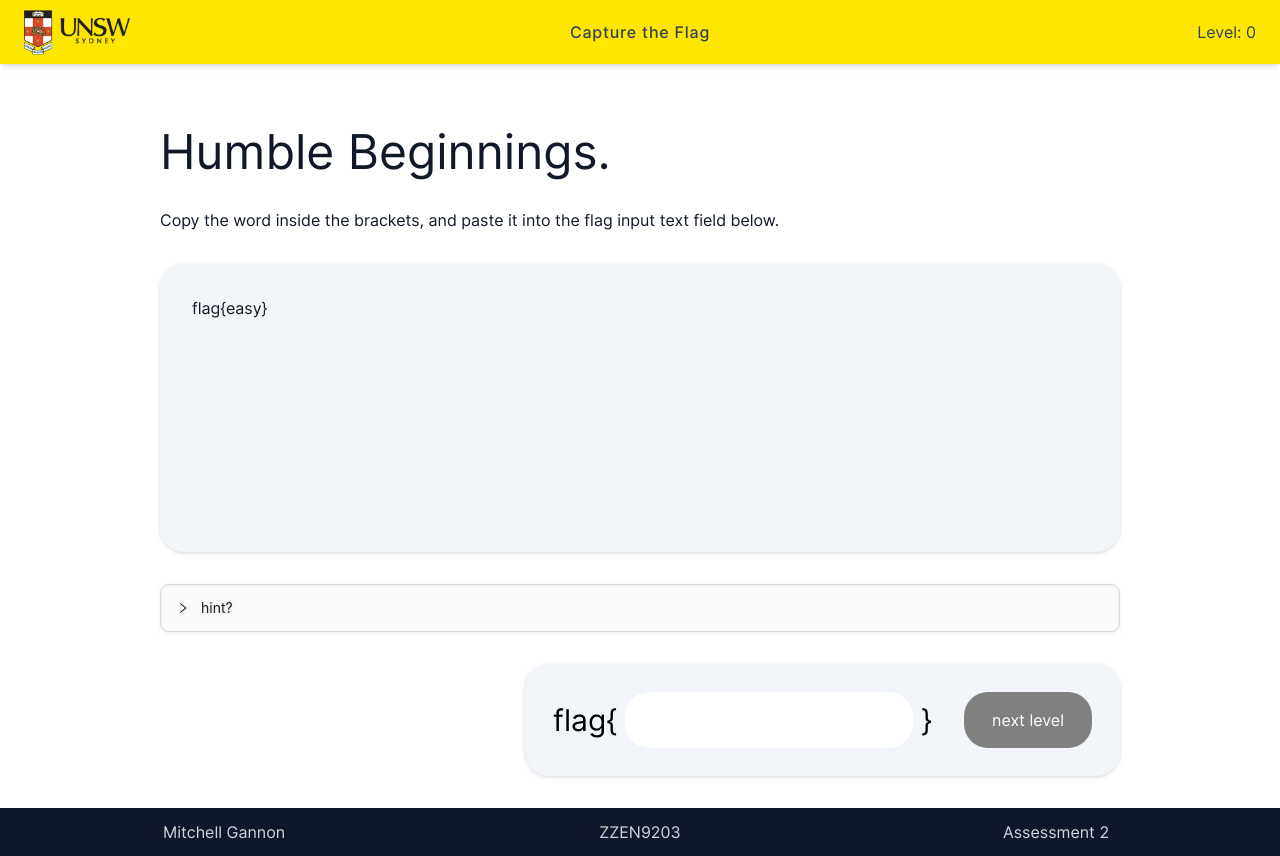
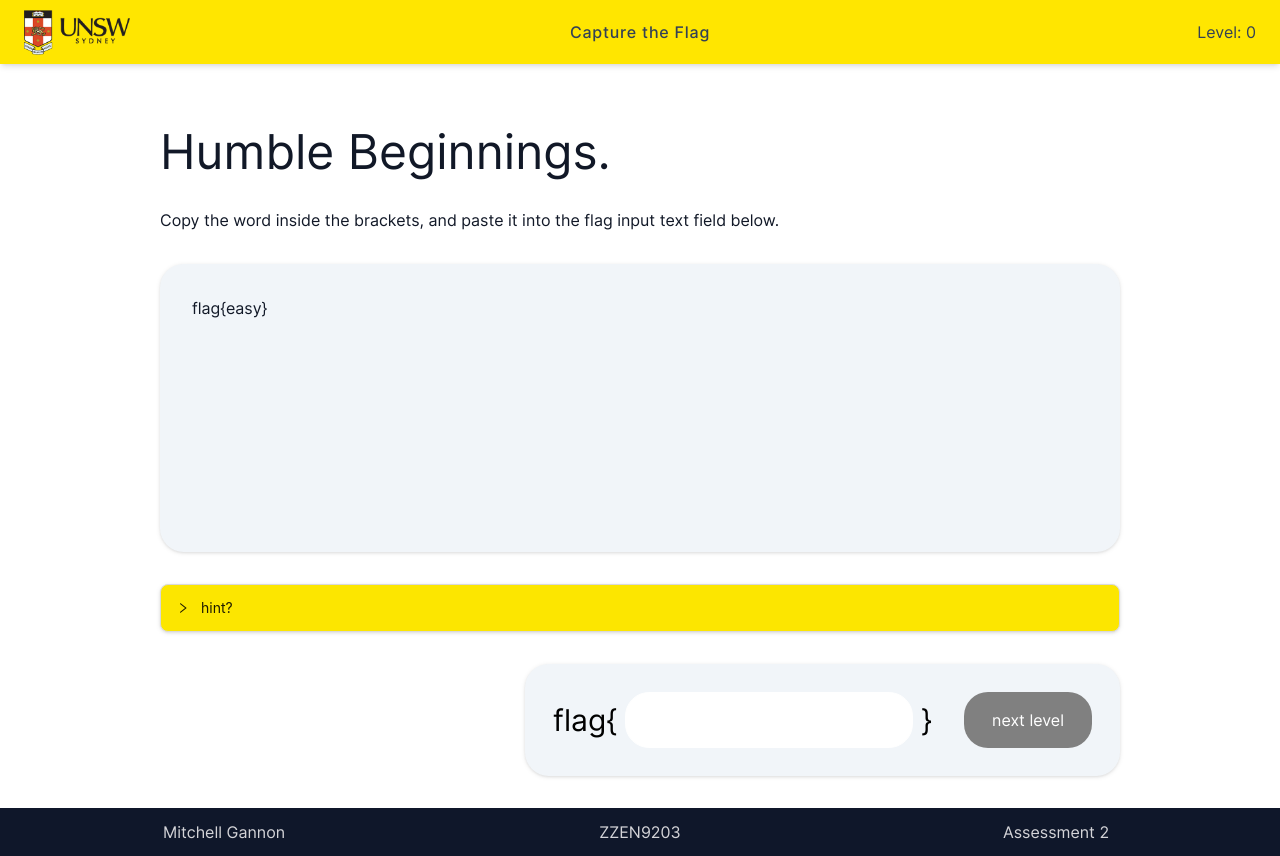
Before and after one commit to mitchellGannon/capture-the-flag-app, a React (Vite) app: page / in a window 1280 px wide. Built offline with nearby package versions, Linux system fonts and the light colour scheme.

Commit message:
the collapsable closes when the level changes.

```diff
--- a/src/App.tsx
+++ b/src/App.tsx
@@ -34,6 +34,20 @@ export default function App(): ReactElement {
 			type: 'success',
 			content: 'Congratulations!'
 		})
+	}
+
+	const [activeKeys, setActiveKeys] = useState<string[]>([])
+
+	const closePanel = (key: string) => {
+		setActiveKeys(activeKeys.filter(activeKey => activeKey !== key))
+	}
+
+	const onCollapseChange = (keys: string[] | string) => {
+		if (Array.isArray(keys)) {
+			setActiveKeys(keys)
+		} else {
+			setActiveKeys([keys])
+		}
 	}
 
 	const levels: Level[] = [
@@ -95,6 +109,7 @@ export default function App(): ReactElement {
 	function onClickGoToNextLevel(): void {
 		setFlagInput('')
 		success()
+		closePanel('1')
 		navigate(getCurrentLevel()?.flag ?? '')
 	}
 
@@ -106,6 +121,7 @@ export default function App(): ReactElement {
 				<h1 className='mt-8 text-5xl'>{getCurrentLevel()?.levelTitle}</h1>
 				<p>{getCurrentLevel()?.description}</p>
 
+				{/* challenge space */}
 				<div className='h-72 rounded-3xl bg-slate-100 p-8 drop-shadow dark:text-black'>
 					<Routes>
 						{levels.map(level => (
@@ -118,12 +134,18 @@ export default function App(): ReactElement {
 					</Routes>
 				</div>
 
-				<Collapse className='drop-shadow'>
+				{/* hint collapsable */}
+				<Collapse
+					className='drop-shadow'
+					activeKey={activeKeys}
+					onChange={onCollapseChange}
+				>
 					<Panel header='hint?' key='1'>
 						<p>{getCurrentLevel()?.hint}</p>
 					</Panel>
 				</Collapse>
 
+				{/* flag input form */}
 				<form className='ml-auto flex w-min flex-row items-center gap-8 rounded-3xl bg-slate-100 p-7 drop-shadow'>
 					<div className='flex flex-row items-center'>
 						<h3 className='text-3xl text-black'>flag&#123;</h3>
--- a/src/index.css
+++ b/src/index.css
@@ -43,3 +43,7 @@ body {
 body > #root > main {
 	flex: 1;
 }
+
+.ant-collapse {
+	background: #fce600;
+}
```
